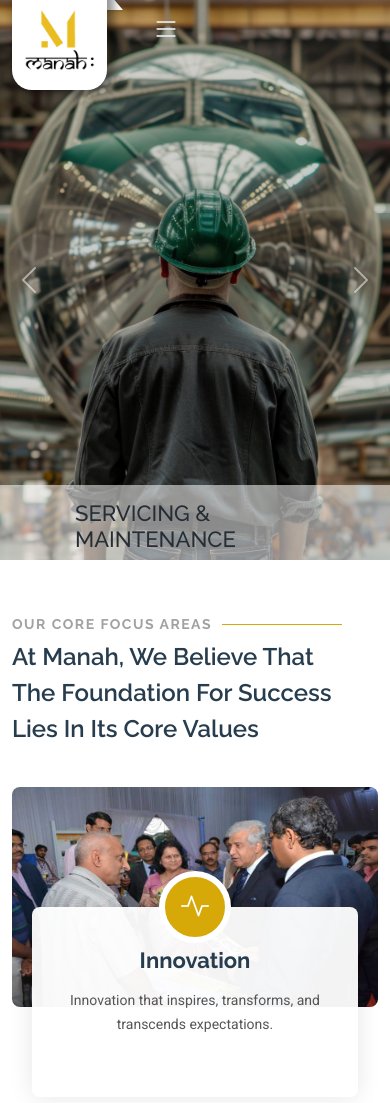
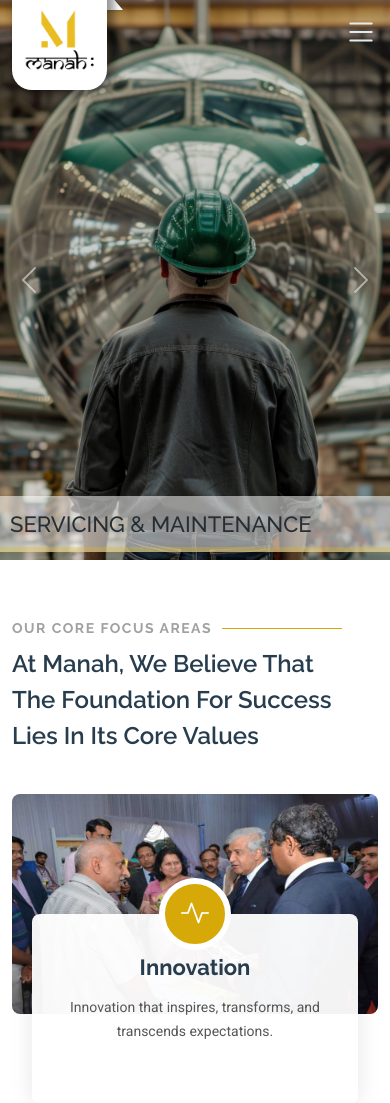
Before and after one commit to mahesh-ponnuru/manah, a PHP site: page /index.html in a window 390 px wide. Shown: the top 1103 px of the page. Run offline with PHP 8.4, Linux system fonts and the light colour scheme.

Commit message:
main.css changes

```diff
--- a/assets/css/main.css
+++ b/assets/css/main.css
@@ -391,6 +391,7 @@
 .inner-styles .about.section .paragraph h5{text-transform: uppercase; font-size: 14px; font-weight: 700;}
 .inner-styles .about.section .paragraph h2{font-weight: 700; margin-bottom: 20px; }
 .inner-styles .about.section .paragraph p{font-size: 15px;}
+.inner-styles .navmenu>ul>li>a{text-shadow:none !important;}
 .btn-learnmore{background: #000910;
   color: var(--contrast-color);
   font-weight: 400;
@@ -722,6 +723,19 @@
   .video-tags .banner h4,
   .video-tags .banner h2{font-size: 22px !important;}
 }
+@media (max-width: 575px) {
+  .header .navmenu {
+    margin-left: auto;
+    margin-right: 0 !important;
+    }
+  .section-title h2{line-height: normal !important;}
+  .video-tags .banner h2, .video-tags .banner h4{padding: 15px 10px 10px 10px !important;}
+  .banner{height: 85px !important;align-items: end;}
+  .navmenu a, .navmenu a:focus{font-size: 16px !important;}
+  .mobile-nav-toggle{font-size: 34px; margin-right: 0px;}
+  .navmenu .dropdown ul{margin: 0px 10px; padding: 0;}
+  .navmenu .dropdown ul li a{padding: 10px 15px;}
+}
 /*--------------------------------------------------------------
 # Global Footer
 --------------------------------------------------------------*/
```
